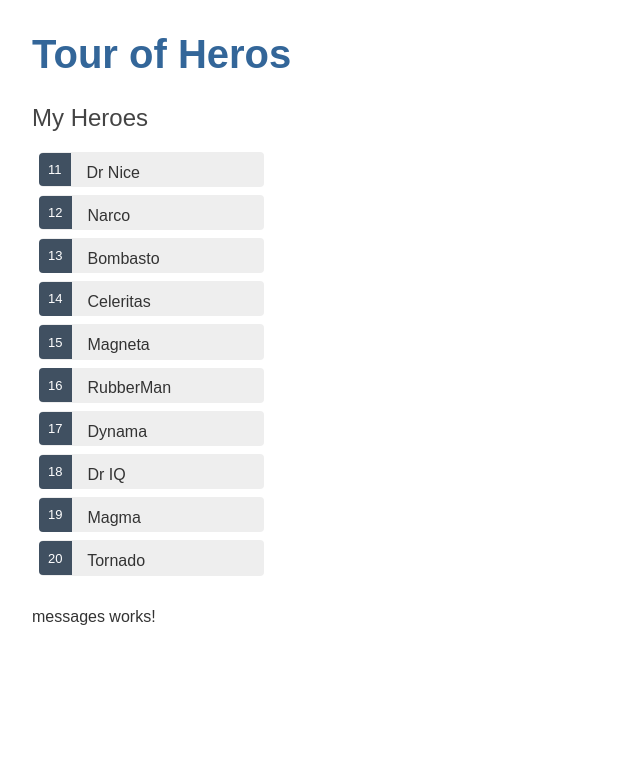
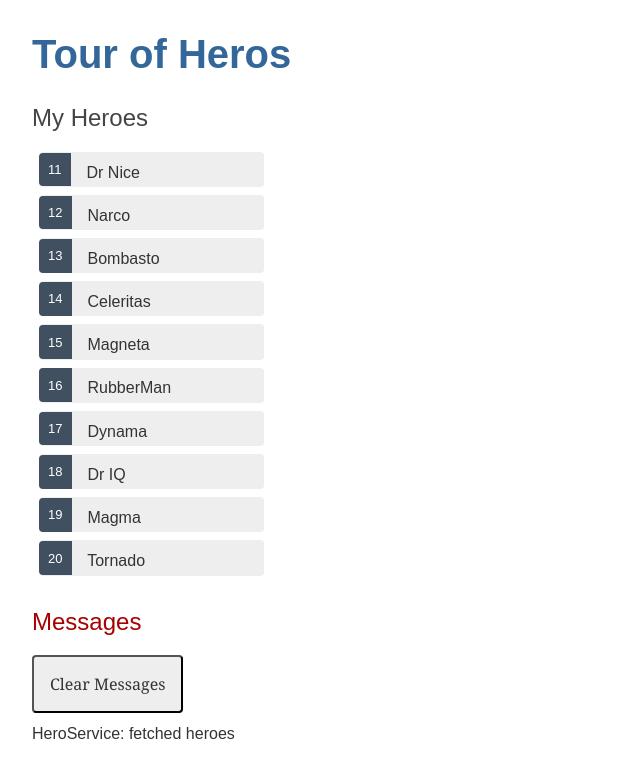
Before and after one commit to mackenzieweaver/angular-tour-of-heros, an Angular app: page / in a window 1280 px wide. Shown: the top 778 px of the page, without its empty margins (0-640 px from the left). Built offline with nearby package versions, Linux system fonts and the light colour scheme.

Commit message:
public injection allows direct access in template

```diff
--- a/src/app/hero.service.ts
+++ b/src/app/hero.service.ts
@@ -2,6 +2,7 @@ import { Injectable } from '@angular/core';
 import { Hero } from './hero';
 import { HEROES } from './mock-heroes';
 import { Observable, of } from 'rxjs';
+import { MessageService } from './message.service';
 
 
 @Injectable({
@@ -9,11 +10,12 @@ import { Observable, of } from 'rxjs';
 })
 export class HeroService {
 
-  constructor() { }
+  constructor(private messageService: MessageService) { }
 
   getHeroes(): Observable<Hero[]> {
     // return an observable because HttpClient.get() returns one
     const heroes = of(HEROES);
+    this.messageService.add('HeroService: fetched heroes');
     return heroes;
   }
 }
--- a/src/app/heroes/heroes.component.ts
+++ b/src/app/heroes/heroes.component.ts
@@ -1,6 +1,7 @@
 import { Component, Input, OnInit, Output } from '@angular/core';
 import { Hero } from '../hero';
 import { HeroService } from '../hero.service';
+import { MessageService } from '../message.service';
 
 @Component({
   selector: 'app-heroes',
@@ -11,7 +12,7 @@ export class HeroesComponent implements OnInit {
   heroes: Hero[] = [];
   selectedHero?: Hero;
 
-  constructor(private heroService: HeroService) { }
+  constructor(private heroService: HeroService, private messageService: MessageService) { }
 
   ngOnInit(): void {
     this.getHeroes();
@@ -19,6 +20,7 @@ export class HeroesComponent implements OnInit {
 
   onSelect(hero: Hero): void {
     this.selectedHero = hero;
+    this.messageService.add(`HeroesComponent: Selected hero id=${hero.id}`);
   }
 
   getHeroes(): void {
--- a/src/app/messages/messages.component.css
+++ b/src/app/messages/messages.component.css
@@ -0,0 +1,21 @@
+/* MessagesComponent's private CSS styles */
+h2 {
+  color: #a80000;
+  font-family: Arial, Helvetica, sans-serif;
+  font-weight: lighter;
+}
+
+.clear {
+  color: #333;
+  background-color: #eee;
+  margin-bottom: 12px;
+  padding: 1rem;
+  border-radius: 4px;
+  font-size: 1rem;
+}
+
+.clear:hover {
+  color: white;
+  background-color: #42545c;
+  cursor: pointer;
+}
--- a/src/app/messages/messages.component.html
+++ b/src/app/messages/messages.component.html
@@ -1 +1,9 @@
-<p>messages works!</p>
+<div *ngIf="messageService.messages.length">
+
+    <h2>Messages</h2>
+    <button (click)="messageService.clear()" class="clear">
+        Clear Messages
+    </button>
+    <div *ngFor="let message of messageService.messages">{{ message }}</div>
+
+</div>
--- a/src/app/messages/messages.component.ts
+++ b/src/app/messages/messages.component.ts
@@ -1,4 +1,5 @@
 import { Component, OnInit } from '@angular/core';
+import { MessageService } from '../message.service';
 
 @Component({
   selector: 'app-messages',
@@ -7,7 +8,7 @@ import { Component, OnInit } from '@angular/core';
 })
 export class MessagesComponent implements OnInit {
 
-  constructor() { }
+  constructor(public messageService: MessageService) { }
 
   ngOnInit(): void {
   }
```
